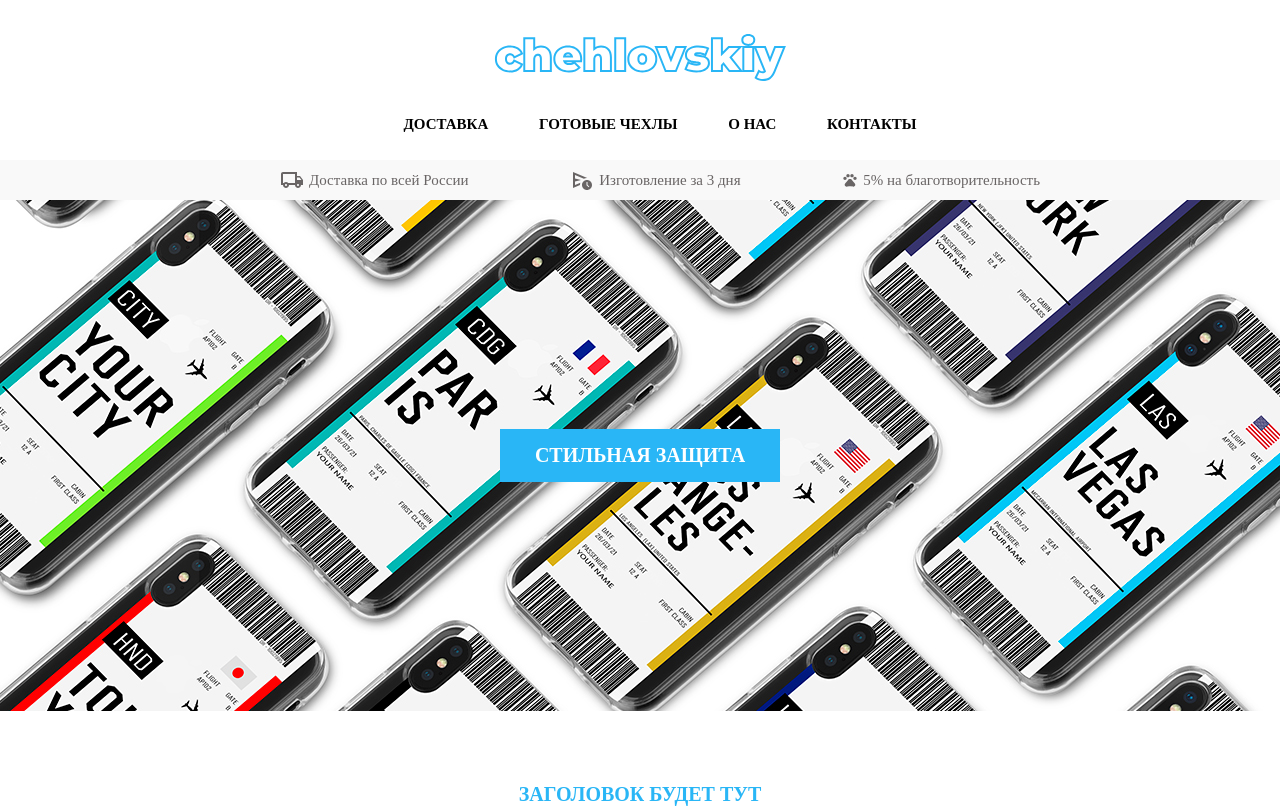
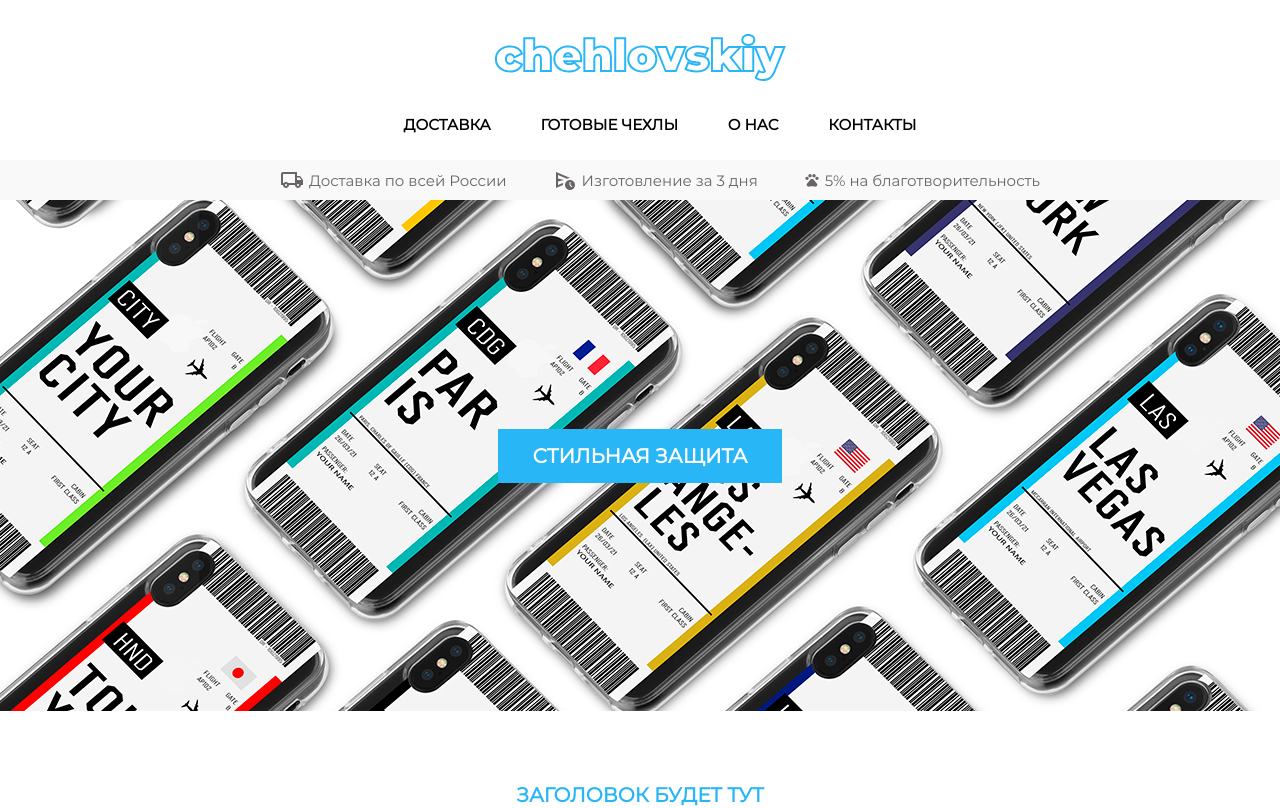
Before and after one commit to tamerlan676/ticket, a Nuxt app: page / in a window 1280 px wide. Shown: the top 808 px of the page. Built offline with nearby package versions, Linux system fonts and the light colour scheme.

Commit message:
add fiedl font

```diff
--- a/pages/index.vue
+++ b/pages/index.vue
@@ -16,7 +16,7 @@ export default {};
 
 <style lang="scss">
 .main {
-  font-family: "Montserrat";
+  font-family: "Montserrat-Regular";
 }
 h1, h2, h3, p{
   padding: 0;
--- a/pages/ticket/index.vue
+++ b/pages/ticket/index.vue
@@ -230,7 +230,7 @@ export default {
                 border: 2px solid #000;
                 padding: 5px;
                 margin-bottom: 16px;
-                font-family: "Montserrat";
+                font-family: "Montserrat-Regular";
             }
         }
         button{
```
